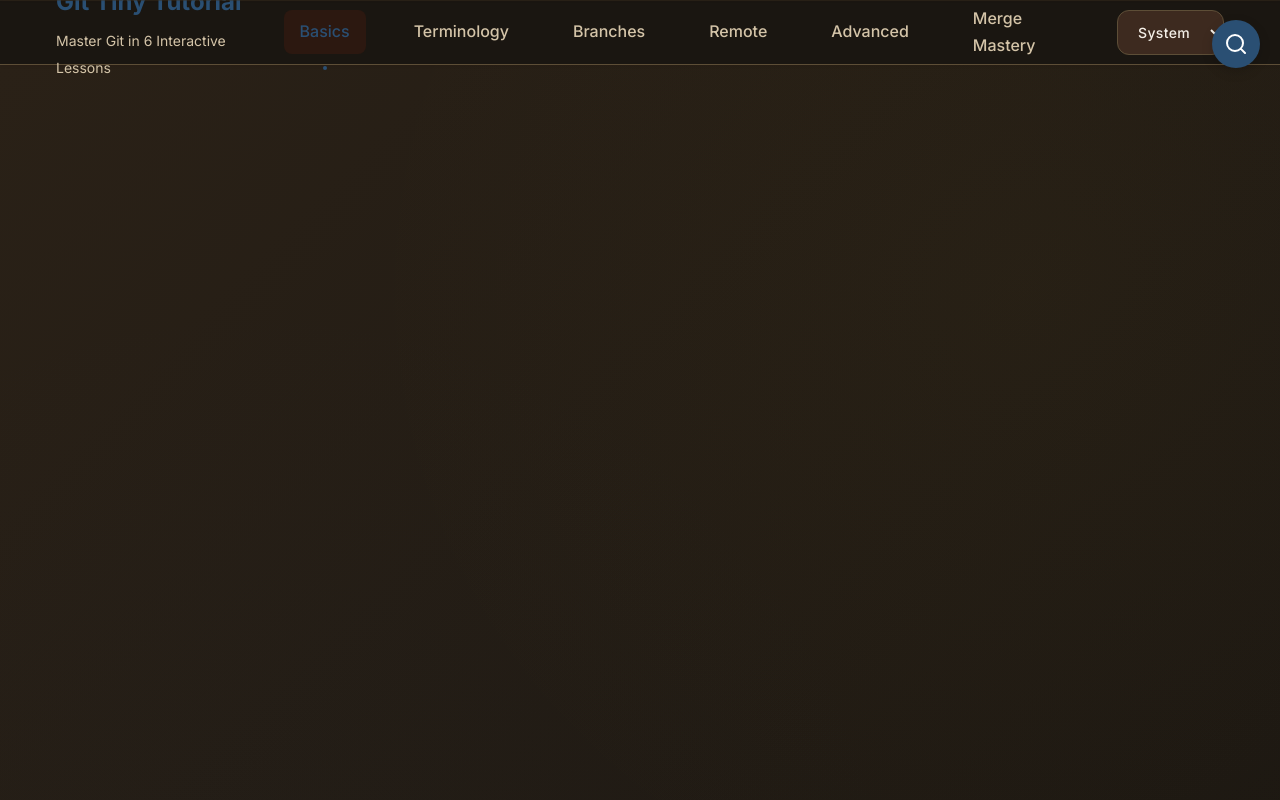
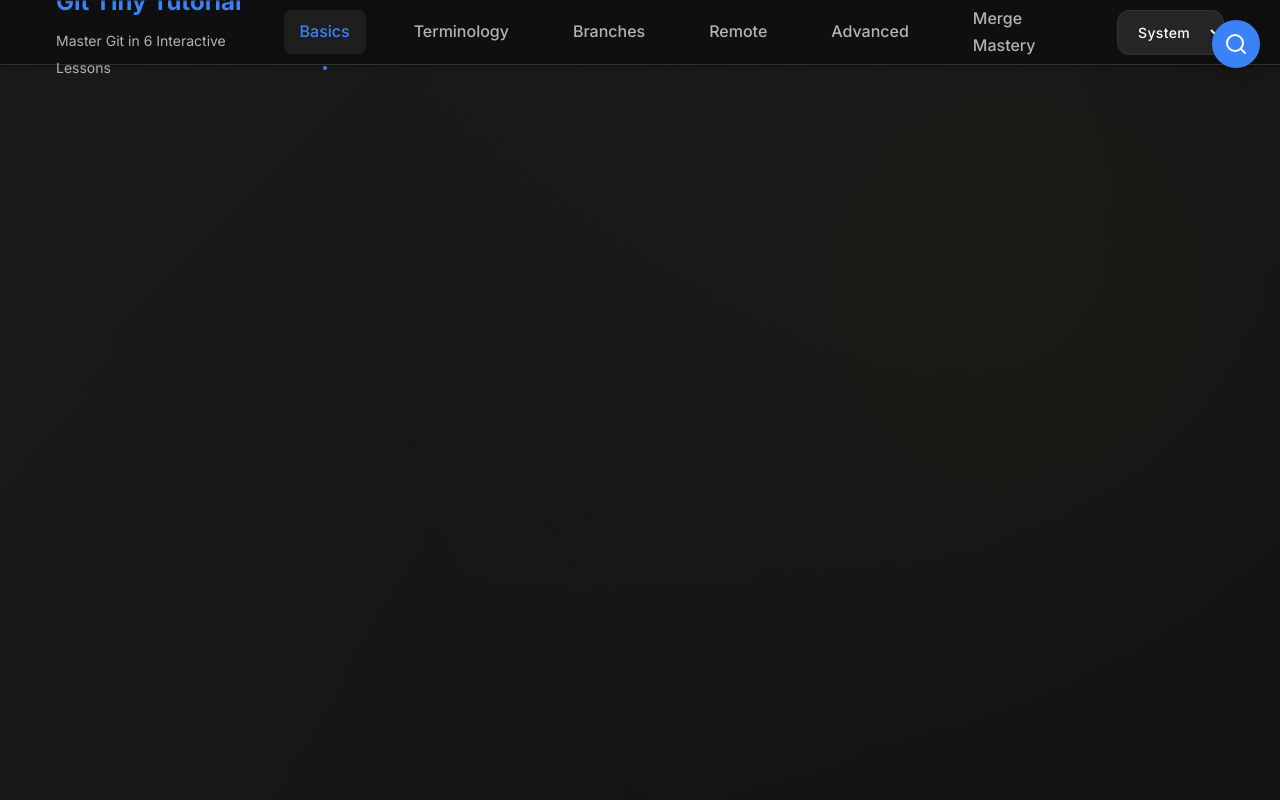
Before and after one commit to JexVexHex/git_tiny_tutorial, a website: page index.html in a window 1280 px wide. Shown: the top 800 px of the page. Drawn offline with nearby package versions, Linux system fonts and the dark colour scheme.

Commit message:
feat: Improved dark theme

```diff
--- a/styles.css
+++ b/styles.css
@@ -96,64 +96,107 @@
 /* Dark mode via OS preference */
 @media (prefers-color-scheme: dark) {
     :root {
-        /* Dark Mode - Warm and Sophisticated */
-        --background-color: #1a1611; /* Warm Dark Brown */
-        --background-secondary: #2a2117; /* Slightly lighter */
-        --surface-color: #2c1810; /* Rich Dark Brown for Cards */
-        --surface-secondary: #3d2a1f; /* Warm Card Background */
-
-        --text-primary: #f5f0e8; /* Warm Off-White */
-        --text-secondary: #d4c4a8; /* Warm Beige-Gray */
-        --text-muted: #b8a082; /* Muted Warm Gray */
-
-        --border-color: #5d4e37; /* Warm Brown Border */
-        --border-light: #8b7355; /* Lighter Warm Border */
-        --border-dark: #3d2a1f; /* Darker Warm Border */
-
-        --code-bg: #2c1810; /* Dark code background */
-        --code-text: #f5f0e8; /* Light text on dark */
-        --code-border: #5d4e37; /* Code block borders */
-
-        --success-bg: #1a2f1a; /* Dark Green */
-        --success-border: #4a7c59; /* Forest Green */
-        --error-bg: #2f1a1a; /* Dark Red */
-        --error-border: #8b2635; /* Crimson */
-
-        /* Keep primary colors for consistency in dark mode */
-        --primary-color: #2a4f73; /* Lighter Navy for dark mode */
-        --primary-dark: #1e3a5f; /* Deep Navy */
-        --secondary-color: #a67c52; /* Lighter Brown for dark mode */
+        /* Dark Mode - Modern and Sophisticated */
+        --background-color: #0f0f0f; /* Deep Charcoal - not pure black */
+        --background-secondary: #1a1a1a; /* Slightly lighter for depth */
+        --surface-color: #1e1e1e; /* Card background with subtle warmth */
+        --surface-secondary: #262626; /* Elevated surface */
+
+        --text-primary: #ffffff; /* Pure white for high contrast */
+        --text-secondary: #b3b3b3; /* Light gray for secondary text */
+        --text-muted: #808080; /* Muted gray for less important text */
+
+        --border-color: #333333; /* Subtle border */
+        --border-light: #404040; /* Lighter border for emphasis */
+        --border-dark: #262626; /* Darker border for depth */
+
+        --code-bg: #1a1a1a; /* Dark code background */
+        --code-text: #e6e6e6; /* Light text on dark code */
+        --code-border: #333333; /* Code block borders */
+
+        --success-bg: #0d2818; /* Dark green background */
+        --success-border: #22c55e; /* Modern green border */
+        --error-bg: #2d1b1b; /* Dark red background */
+        --error-border: #ef4444; /* Modern red border */
+
+        /* Refined primary colors for dark mode */
+        --primary-color: #3b82f6; /* Modern blue */
+        --primary-dark: #1e40af; /* Darker blue */
+        --primary-light: #60a5fa; /* Lighter blue */
+        --secondary-color: #8b5cf6; /* Modern purple */
+        --secondary-dark: #7c3aed; /* Darker purple */
+        --secondary-light: #a78bfa; /* Lighter purple */
+
+        /* Accent colors - refined for dark mode */
+        --accent-color: #f59e0b; /* Modern amber */
+        --accent-dark: #d97706; /* Darker amber */
+        --accent-light: #fbbf24; /* Lighter amber */
+
+        /* Status colors - modern and accessible */
+        --success-color: #10b981; /* Modern emerald */
+        --success-light: #34d399; /* Light emerald */
+        --warning-color: #f59e0b; /* Modern amber */
+        --error-color: #ef4444; /* Modern red */
+
+        /* Enhanced shadows for dark mode */
+        --shadow-xs: 0 1px 2px 0 rgba(0, 0, 0, 0.3);
+        --shadow-sm: 0 1px 3px 0 rgba(0, 0, 0, 0.4), 0 1px 2px -1px rgba(0, 0, 0, 0.4);
+        --shadow-md: 0 4px 6px -1px rgba(0, 0, 0, 0.4), 0 2px 4px -2px rgba(0, 0, 0, 0.4);
+        --shadow-lg: 0 10px 15px -3px rgba(0, 0, 0, 0.4), 0 4px 6px -4px rgba(0, 0, 0, 0.4);
+        --shadow-xl: 0 20px 25px -5px rgba(0, 0, 0, 0.4), 0 8px 10px -6px rgba(0, 0, 0, 0.4);
     }
 }
 
 /* Explicit theme overrides */
 [data-theme="dark"] {
-    --background-color: #1a1611; /* Warm Dark Brown */
-    --background-secondary: #2a2117; /* Slightly lighter */
-    --surface-color: #2c1810; /* Rich Dark Brown for Cards */
-    --surface-secondary: #3d2a1f; /* Warm Card Background */
-
-    --text-primary: #f5f0e8; /* Warm Off-White */
-    --text-secondary: #d4c4a8; /* Warm Beige-Gray */
-    --text-muted: #b8a082; /* Muted Warm Gray */
-
-    --border-color: #5d4e37; /* Warm Brown Border */
-    --border-light: #8b7355; /* Lighter Warm Border */
-    --border-dark: #3d2a1f; /* Darker Warm Border */
-
-    --code-bg: #2c1810; /* Dark code background */
-    --code-text: #f5f0e8; /* Light text on dark */
-    --code-border: #5d4e37; /* Code block borders */
-
-    --success-bg: #1a2f1a; /* Dark Green */
-    --success-border: #4a7c59; /* Forest Green */
-    --error-bg: #2f1a1a; /* Dark Red */
-    --error-border: #8b2635; /* Crimson */
-
-    /* Keep primary colors for consistency in dark mode */
-    --primary-color: #2a4f73; /* Lighter Navy for dark mode */
-    --primary-dark: #1e3a5f; /* Deep Navy */
-    --secondary-color: #a67c52; /* Lighter Brown for dark mode */
+    /* Dark Mode - Modern and Sophisticated */
+    --background-color: #0f0f0f; /* Deep Charcoal - not pure black */
+    --background-secondary: #1a1a1a; /* Slightly lighter for depth */
+    --surface-color: #1e1e1e; /* Card background with subtle warmth */
+    --surface-secondary: #262626; /* Elevated surface */
+
+    --text-primary: #ffffff; /* Pure white for high contrast */
+    --text-secondary: #b3b3b3; /* Light gray for secondary text */
+    --text-muted: #808080; /* Muted gray for less important text */
+
+    --border-color: #333333; /* Subtle border */
+    --border-light: #404040; /* Lighter border for emphasis */
+    --border-dark: #262626; /* Darker border for depth */
+
+    --code-bg: #1a1a1a; /* Dark code background */
+    --code-text: #e6e6e6; /* Light text on dark code */
+    --code-border: #333333; /* Code block borders */
+
+    --success-bg: #0d2818; /* Dark green background */
+    --success-border: #22c55e; /* Modern green border */
+    --error-bg: #2d1b1b; /* Dark red background */
+    --error-border: #ef4444; /* Modern red border */
+
+    /* Refined primary colors for dark mode */
+    --primary-color: #3b82f6; /* Modern blue */
+    --primary-dark: #1e40af; /* Darker blue */
+    --primary-light: #60a5fa; /* Lighter blue */
+    --secondary-color: #8b5cf6; /* Modern purple */
+    --secondary-dark: #7c3aed; /* Darker purple */
+    --secondary-light: #a78bfa; /* Lighter purple */
+
+    /* Accent colors - refined for dark mode */
+    --accent-color: #f59e0b; /* Modern amber */
+    --accent-dark: #d97706; /* Darker amber */
+    --accent-light: #fbbf24; /* Lighter amber */
+
+    /* Status colors - modern and accessible */
+    --success-color: #10b981; /* Modern emerald */
+    --success-light: #34d399; /* Light emerald */
+    --warning-color: #f59e0b; /* Modern amber */
+    --error-color: #ef4444; /* Modern red */
+
+    /* Enhanced shadows for dark mode */
+    --shadow-xs: 0 1px 2px 0 rgba(0, 0, 0, 0.3);
+    --shadow-sm: 0 1px 3px 0 rgba(0, 0, 0, 0.4), 0 1px 2px -1px rgba(0, 0, 0, 0.4);
+    --shadow-md: 0 4px 6px -1px rgba(0, 0, 0, 0.4), 0 2px 4px -2px rgba(0, 0, 0, 0.4);
+    --shadow-lg: 0 10px 15px -3px rgba(0, 0, 0, 0.4), 0 4px 6px -4px rgba(0, 0, 0, 0.4);
+    --shadow-xl: 0 20px 25px -5px rgba(0, 0, 0, 0.4), 0 8px 10px -6px rgba(0, 0, 0, 0.4);
 }
 
 [data-theme="light"] {
```
